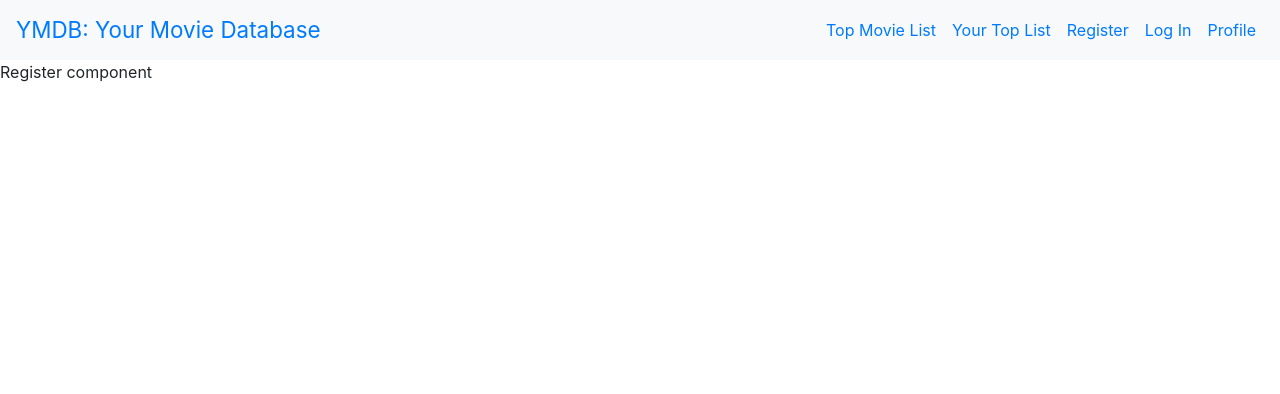
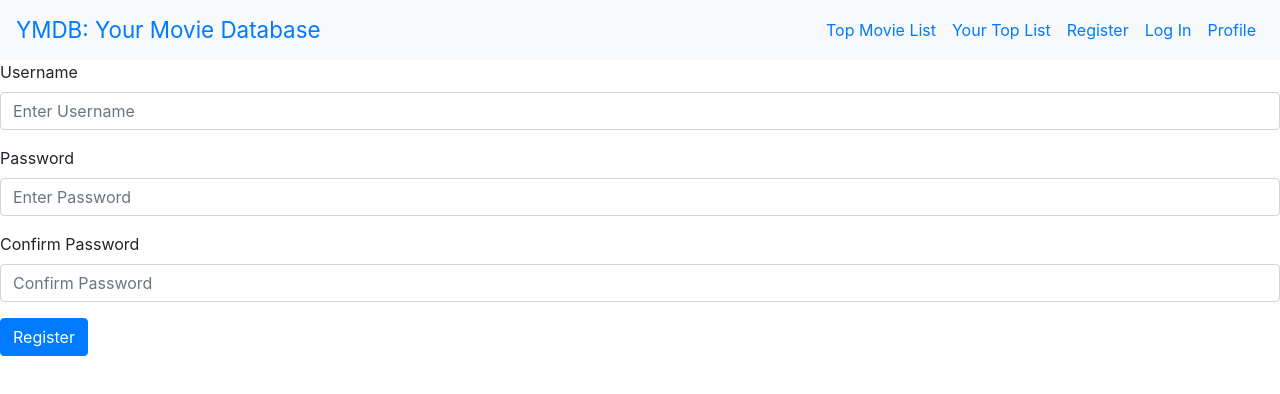
Before and after one commit to SeanPhilippi/your-movie-database, a React (Create React App) app: page /register in a window 1280 px wide. Shown: the top 394 px of the page. Built offline with nearby package versions, Linux system fonts and the light colour scheme.

Commit message:
Login and Register skeleton built, updates to README

```diff
--- a/src/App.js
+++ b/src/App.js
@@ -2,7 +2,7 @@ import React, { Component } from 'react';
 import './index.css';
 import Home from './components/Home/Home';
 import Profile from './components/Profile/Profile';
-import Login from './components/Login/Login';
+import LogIn from './components/LogIn/LogIn';
 import Register from './components/Register/Register';
 import TopMovieList from './components/TopMovieList/TopMovieList';
 import MoviePage from './components/MoviePage/MoviePage';
@@ -17,7 +17,7 @@ class App extends Component {
         <div>
           <Switch>
             <Route exact path="/" component={Home} />
-            <Route exact path="/login" component={Login} />
+            <Route exact path="/login" component={LogIn} />
             <Route exact path="/top-movies" component={TopMovieList}/>
             <Route exact path="/register" component={Register} />
             <Route exact path="/profile" component={Profile} />
--- a/src/components/Login/Login.js
+++ b/src/components/Login/Login.js
@@ -1,15 +1,57 @@
 import React, { Component } from 'react';
+import PropTypes from 'prop-types';
+import { Form, Button } from 'react-bootstrap';
 import TopNav from '../TopNav/TopNav';
 
-class Login extends Component {
+class LogIn extends Component {
+
+  state = {
+    username: '',
+    password: '',
+  }
+
+  handlleSubmit(e) {
+    e.preventDefault();
+
+  }
+
   render() {
     return (
-      <div className="login">
+      <div className="log-in">
         <TopNav />
-        Login Component
+        <form>
+          <Form.Group>
+            <Form.Label>Username</Form.Label>
+            <Form.Control
+              type="email"
+              name="username"
+              // onChange={}
+              placeholder="Enter Username"
+              value={this.state.username}
+            />
+          </Form.Group>
+
+          <Form.Group>
+            <Form.Label>Password</Form.Label>
+            <Form.Control
+              type="password"
+              name="password"
+              placeholder="Enter Password"
+              value={this.state.password}
+            />
+          </Form.Group>
+
+          <Button type="submit">
+            Log In
+          </Button>
+        </form>
       </div>
     )
   }
 }
 
-export default Login;
+LogIn.propTypes = {
+  onLogIn: PropTypes.func.isRequired,
+}
+
+export default LogIn;
--- a/src/components/Register/Register.js
+++ b/src/components/Register/Register.js
@@ -1,15 +1,68 @@
 import React, { Component } from 'react';
+import PropTypes from 'prop-types';
 import TopNav from '../TopNav/TopNav';
+import { Form, Button } from 'react-bootstrap';
 
 class Register extends Component {
+
+  state = {
+    username: '',
+    password: '',
+    confirmPassword: '',
+  }
+
+  handlleSubmit(e) {
+    e.preventDefault();
+
+  }
+
   render() {
     return (
       <div className="register">
         <TopNav />
-        Register component
+        <form>
+          <Form.Group>
+            <Form.Label>Username</Form.Label>
+            <Form.Control
+              type="email"
+              name="username"
+              // onChange={}
+              placeholder="Enter Username"
+              value={this.state.username}
+            />
+          </Form.Group>
+
+          <Form.Group>
+            <Form.Label>Password</Form.Label>
+            <Form.Control
+              type="password"
+              name="password"
+              placeholder="Enter Password"
+              value={this.state.password}
+            />
+          </Form.Group>
+
+          <Form.Group>
+            <Form.Label>Confirm Password</Form.Label>
+            <Form.Control
+              type="password"
+              name="confirmPassword"
+              placeholder="Confirm Password"
+              value={this.state.confirmPassword}
+            />
+          </Form.Group>
+
+          <Button type="submit">
+            Register
+          </Button>
+        </form>
       </div>
     )
   }
 }
 
+Register.propTypes = {
+  onRegister: PropTypes.func.isRequired,
+}
+
 export default Register;
--- a/src/components/Search/Search.js
+++ b/src/components/Search/Search.js
@@ -4,7 +4,6 @@ import './Search.css';
 import TextField from 'material-ui/TextField';
 import debounce from './debounce.js';
 import MuiThemeProvider from 'material-ui/styles/MuiThemeProvider';
-
 
 import {
   addToList,
@@ -15,15 +14,6 @@ class Search extends React.Component {
   state = {
     searchText: '',
     searchResults: [],
-  }
-
-  inputStyle = {
-    fontSize: 22,
-    display: 'block',
-    paddingLeft: 16,
-    margin: 'auto',
-    marginTop: 20,
-    width: '40%'
   }
 
   renderResults = () => {
@@ -67,9 +57,7 @@ class Search extends React.Component {
 
   handleAdd = movie => {
     const { addToList } = this.props;
-
     // fetch call to grab movie from api by id, then grab director
-    // fetch(`http://www.omdbapi.com/?i=${movie.imdbID}&apikey=${this.apiKey}`)
     fetch(`/addMovie/${movie.imdbID}`)
       .then(res => res.json())
       .then(data => {
@@ -110,15 +98,6 @@ class Search extends React.Component {
 
     return (
       <div className="Search">
-      {/* old search bar connected to redux with materialui and only rendering on 'enter' press */}
-        {/* <input
-          type="text"
-          placeholder="Add a film..."
-          style={this.inputStyle}
-          value={searchText}
-          onChange={e => setSearchText(e.target.value)}
-          onKeyUp={onKeyUp}
-        /> */}
         <MuiThemeProvider>
         <TextField
           name="searchText"
@@ -137,12 +116,10 @@ class Search extends React.Component {
   }
 }
 
-// mapping Redux global state to props
 const mapStateToProps = state => ({
   list: state.list,
 });
 
-// mapping dispatched actions to props
 const mapDispatchToProps = dispatch => ({
   addToList: movie => dispatch(addToList(movie)),
 });
```
Also changed, not shown: 1 other file (tests, documents, lock files or other folders).
